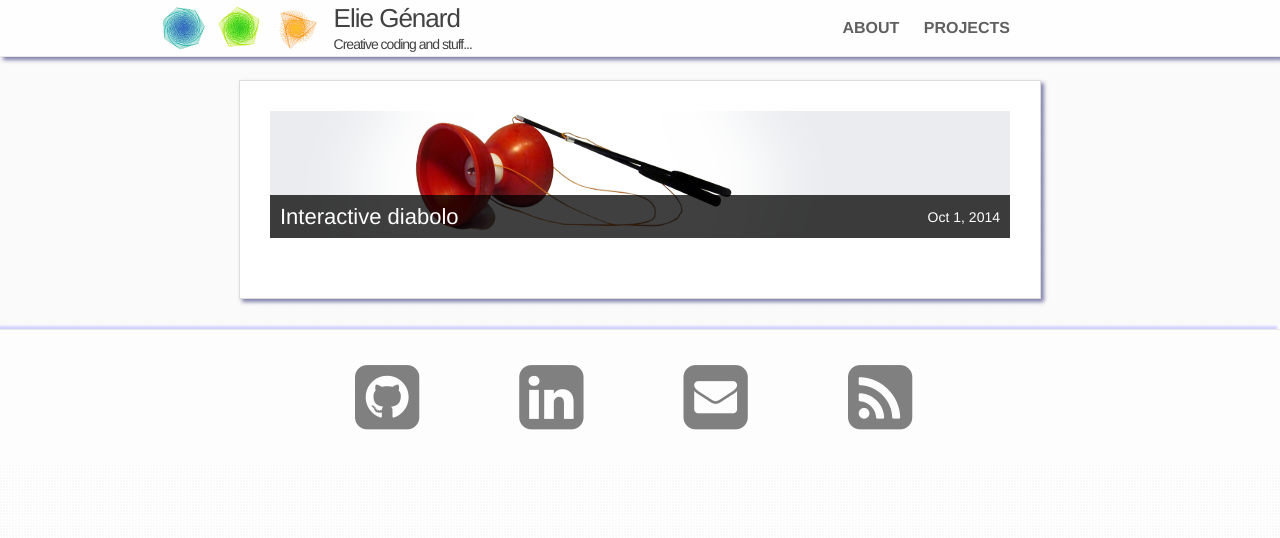
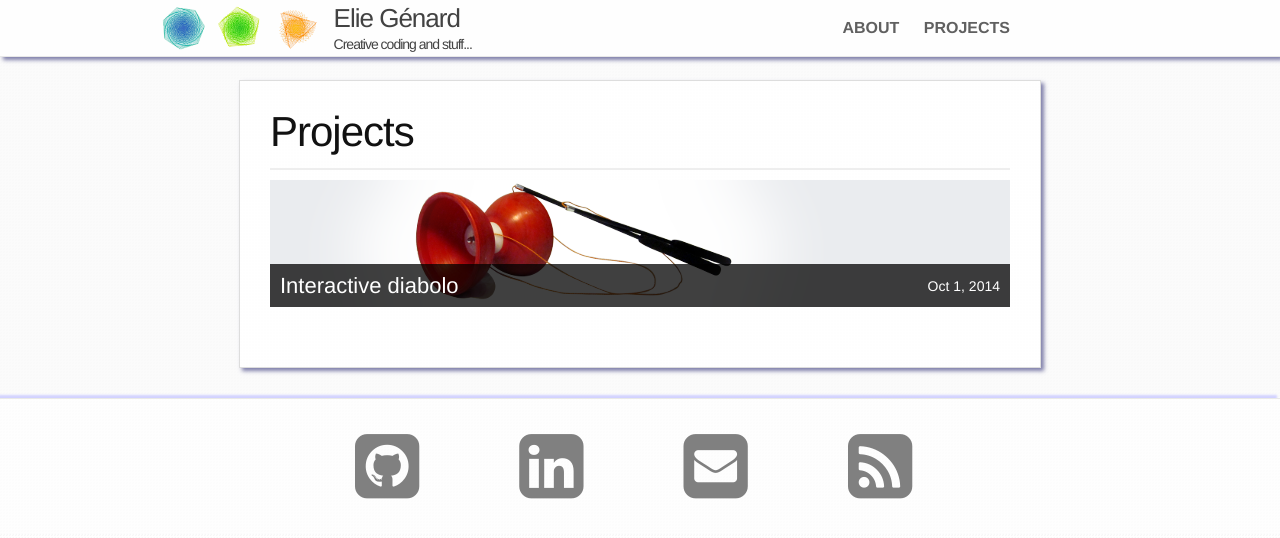
Before and after one commit to elaye/elaye.github.io-old, a Jekyll site: the page built from index.html, in a window 1280 px wide. Shown: the top 538 px of the page. Built offline with Jekyll 4.4.1, drawn with Linux system fonts in a browser that asks for light colours; nearby versions of some CDN libraries.

Commit message:
Add title

```diff
--- a/index.html
+++ b/index.html
@@ -1,7 +1,8 @@
 ---
 layout: default
 ---
-
+<h1 class="post-title">Projects</h1>
+<hr>
 <div class="home">
 
 	<ul class="post-list">
```
